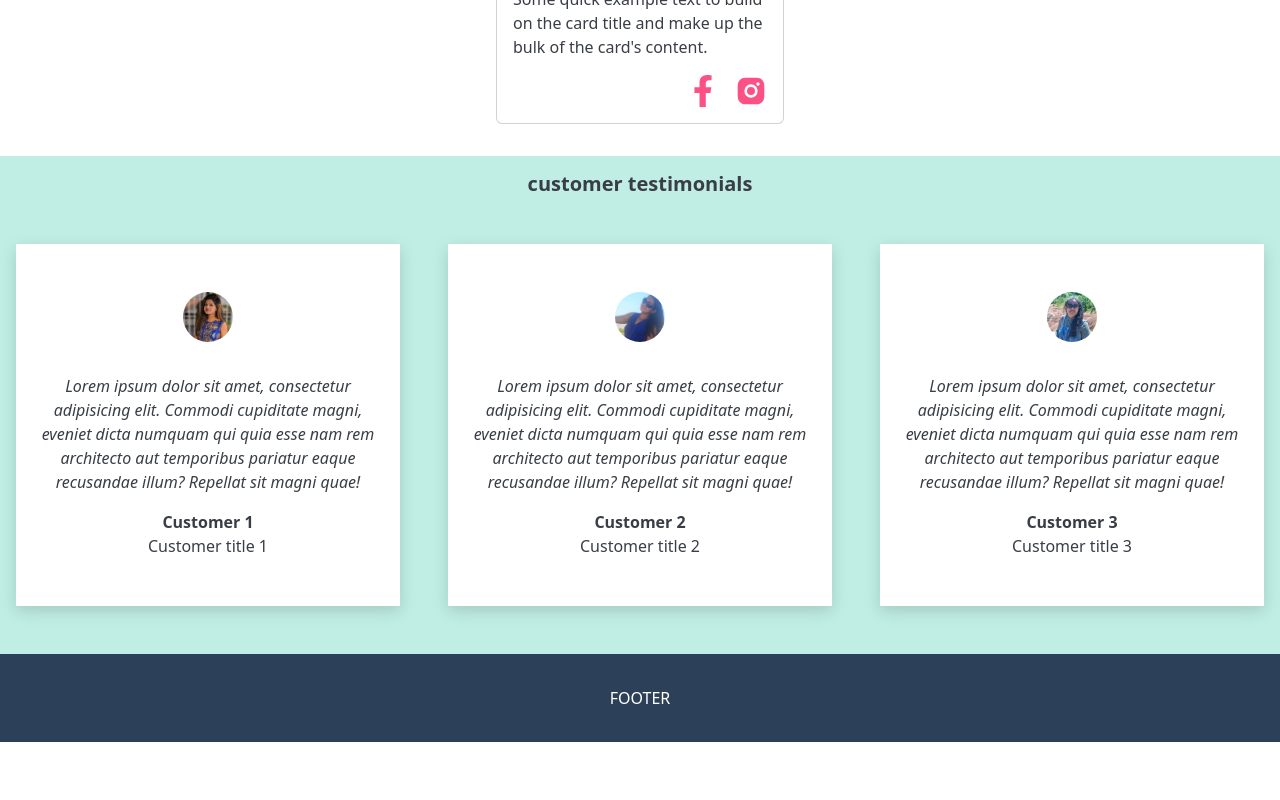
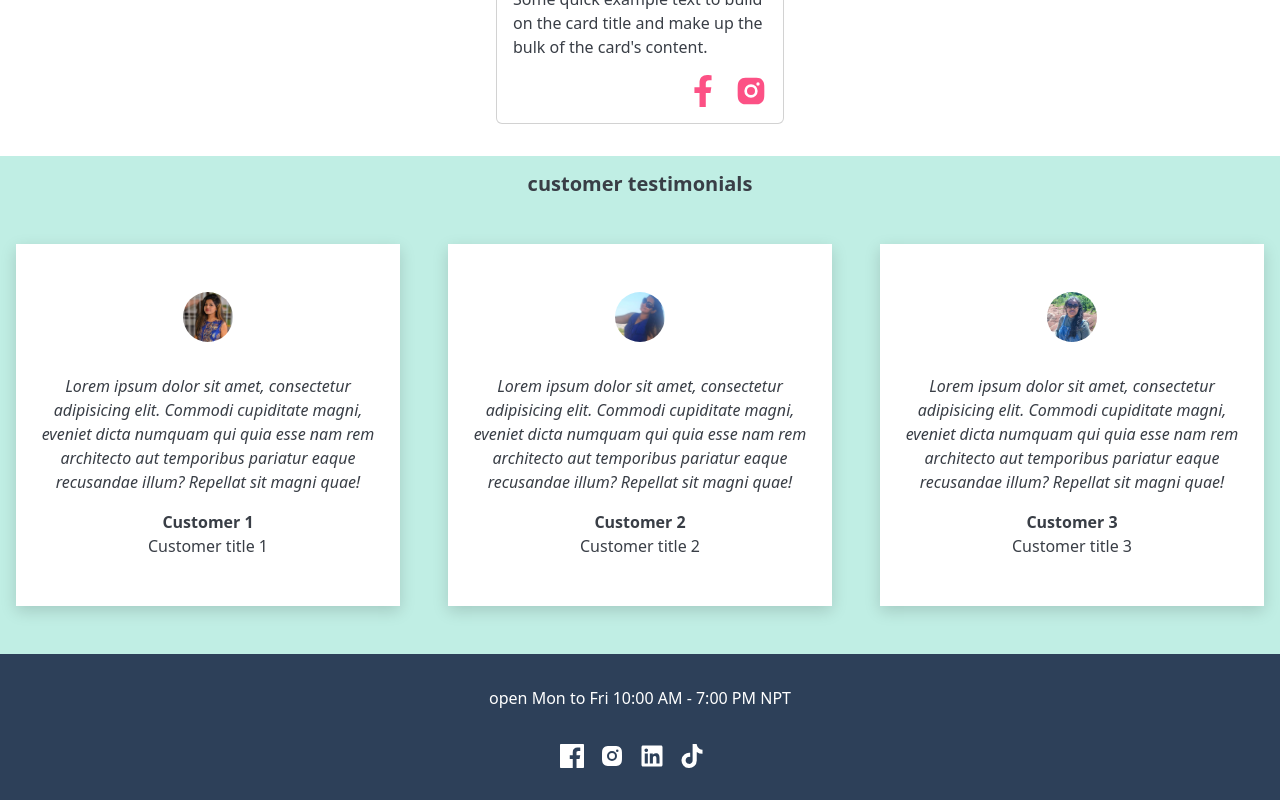
Before and after one commit to pradhanishan/fitphysionepal, a React (Create React App) app in the folder fitphysionepal/: page / in a window 1280 px wide. Shown: the part 1657-2457 px from the top of the page. Before the commit the page ends 2399 px from the top, so only its background shows below. Built offline with nearby package versions, Linux system fonts and the light colour scheme.

Commit message:
remove banner

```diff
--- a/fitphysionepal/src/components/banner/Banner.tsx
+++ /dev/null
@@ -1,6 +0,0 @@
-import { FC } from "react";
-const Banner: FC = () => {
-  return <div></div>;
-};
-
-export default Banner;
--- a/fitphysionepal/src/components/layout/footer/Footer.tsx
+++ b/fitphysionepal/src/components/layout/footer/Footer.tsx
@@ -1,7 +1,35 @@
 import { FC } from "react";
 import classes from "./footer.module.css";
+import { briefTiming } from "../../../data/timings";
+import { GrFacebook } from "react-icons/gr";
+import { RiInstagramFill } from "react-icons/ri";
+import { FaLinkedin, FaTiktok } from "react-icons/fa";
+import { socialMedia } from "../../../data/socialMedia";
+
 const Footer: FC = () => {
-  return <footer className={classes.footer}>FOOTER</footer>;
+  return (
+    <footer className={classes.footer}>
+      <div style={{ marginBottom: "2rem" }}>
+        <div>
+          <span>{`open ${briefTiming}`}</span>
+        </div>
+      </div>
+      <div>
+        <a href={socialMedia.facebookUrl.value} target="_blank" rel="noreferrer" className={classes["footer-link"]}>
+          <GrFacebook size={24} style={{ marginRight: "1rem" }} />
+        </a>
+        <a href={socialMedia.facebookUrl.value} target="_blank" rel="noreferrer" className={classes["footer-link"]}>
+          <RiInstagramFill size={24} style={{ marginRight: "1rem" }} />
+        </a>
+        <a href={socialMedia.facebookUrl.value} target="_blank" rel="noreferrer" className={classes["footer-link"]}>
+          <FaLinkedin size={24} style={{ marginRight: "1rem" }} />
+        </a>
+        <a href={socialMedia.facebookUrl.value} target="_blank" rel="noreferrer" className={classes["footer-link"]}>
+          <FaTiktok size={24} style={{ marginRight: "1rem" }} />
+        </a>
+      </div>
+    </footer>
+  );
 };
 
 export default Footer;
--- a/fitphysionepal/src/components/layout/footer/footer.module.css
+++ b/fitphysionepal/src/components/layout/footer/footer.module.css
@@ -4,3 +4,9 @@
   text-align: center;
   padding: 2rem;
 }
+
+.footer-link,
+.footer-link:hover,
+.footer-link:focus {
+  color: var(--font-color-light);
+}
--- /dev/null
+++ b/fitphysionepal/src/data/socialMedia.ts
@@ -0,0 +1,29 @@
+type TSocialMedia = {
+  facebookUrl: {
+    value: string;
+  };
+  instagramUrl: {
+    value: string;
+  };
+  linkedinUrl: {
+    value: string;
+  };
+  tiktokUrl: {
+    value: string;
+  };
+};
+
+export const socialMedia: TSocialMedia = {
+  facebookUrl: {
+    value: "https://www.facebook.com/fitphysio.np",
+  },
+  instagramUrl: {
+    value: "https://www.instagram.com/fitphysio.np/",
+  },
+  linkedinUrl: {
+    value: "https://www.linkedin.com/company/fitphysio-np/",
+  },
+  tiktokUrl: {
+    value: "",
+  },
+};
--- a/fitphysionepal/src/index.css
+++ b/fitphysionepal/src/index.css
@@ -13,7 +13,7 @@ html {
 
   /* background color variables */
   --color-primary: #ffffff;
-  --color-secondary: #aa96da;
+  --color-secondary: #a267ac;
   --color-tertiary: #c0eee4;
   --color-dark: #2d4059;
   --color-accent: #fc5185;
--- a/fitphysionepal/src/pages/HomePage.tsx
+++ b/fitphysionepal/src/pages/HomePage.tsx
@@ -13,7 +13,7 @@ const HomePage: FC = () => {
         <PrimaryServiceCardContainer />
       </div>
       <div className={classes["about-card-container-wrapper"]}>
-        <h5 className={classes.heading}>why fitphysio?</h5>
+        <h5 className={classes.heading}>why fitphysio</h5>
         <AboutCardContainer />
       </div>
       <div className={classes["about-employee-card-wrapper"]}>
```
